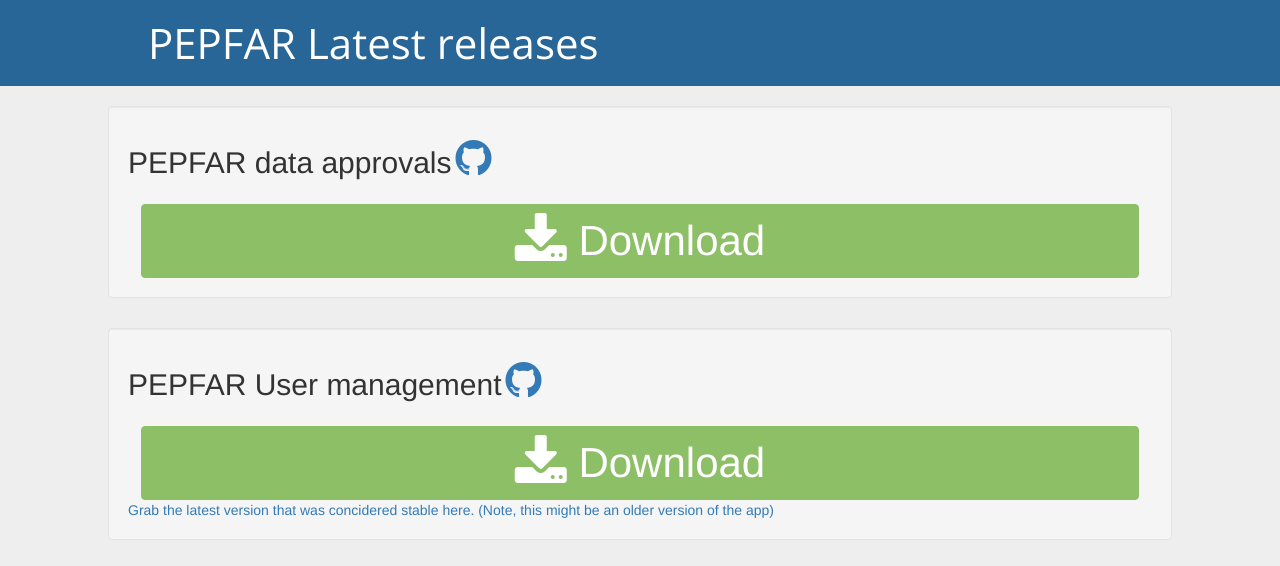
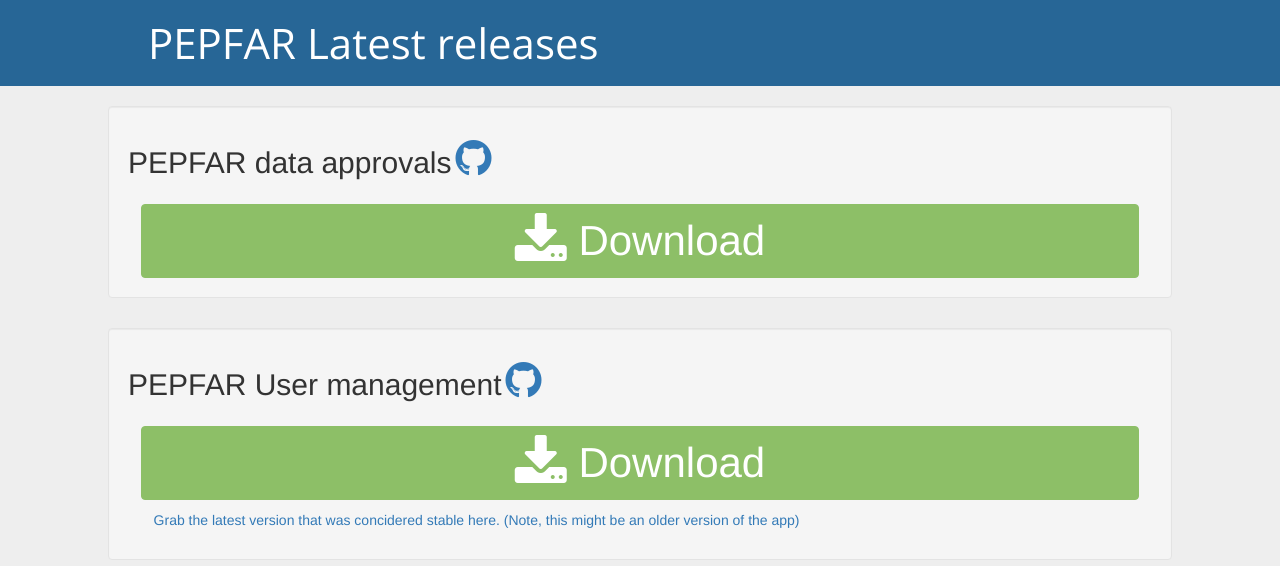
Before and after one commit to stengesdal/pepfar-releases, a plain HTML site: page index.html in a window 1280 px wide. Shown: the top 566 px of the page. Drawn offline with nearby package versions, Linux system fonts and the light colour scheme.

Commit message:
Update page.css

```diff
--- a/page.css
+++ b/page.css
@@ -51,3 +51,10 @@ button.btn-primary, button.btn-primary:hover {
 .inner.top {
   margin-bottom: 0;
 }
+
+.stable-link {
+  width: 95%;
+  display: block;
+  margin: 0 auto;
+  padding: 10px 0;
+}
```
